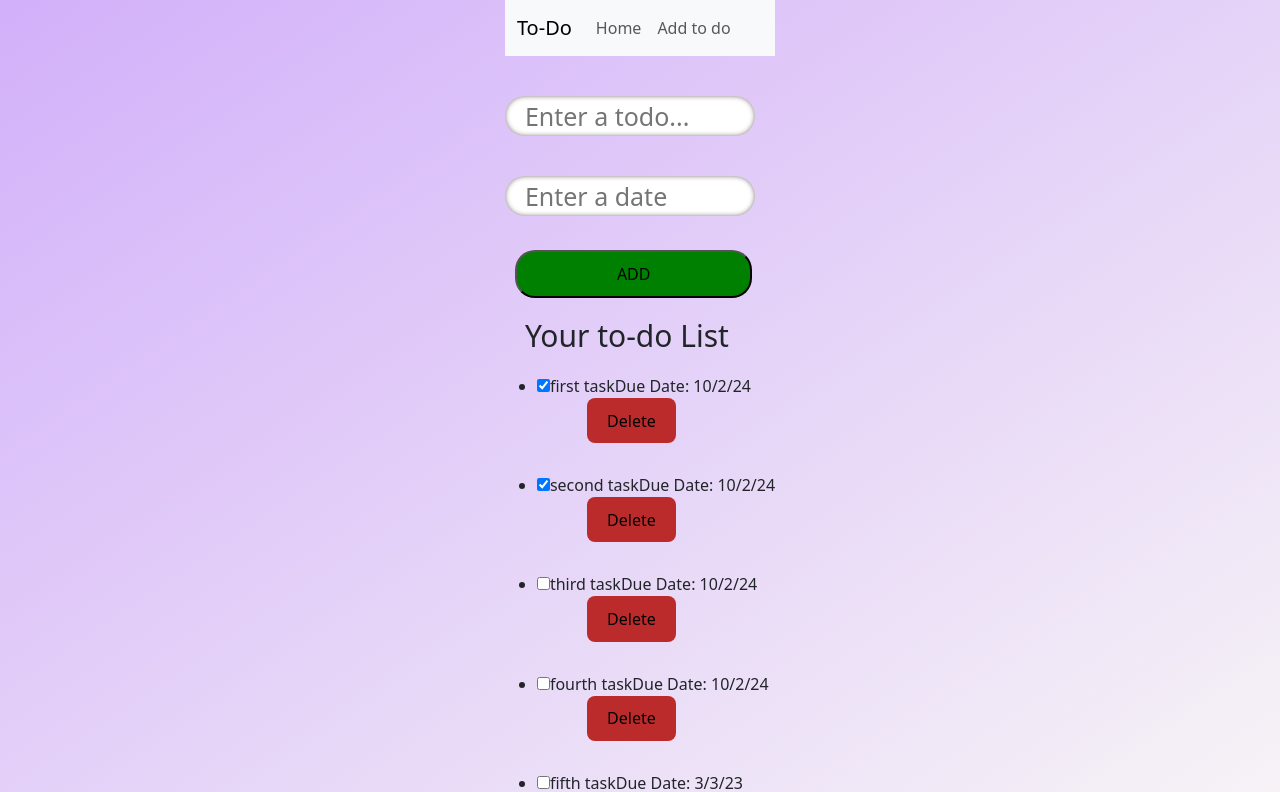
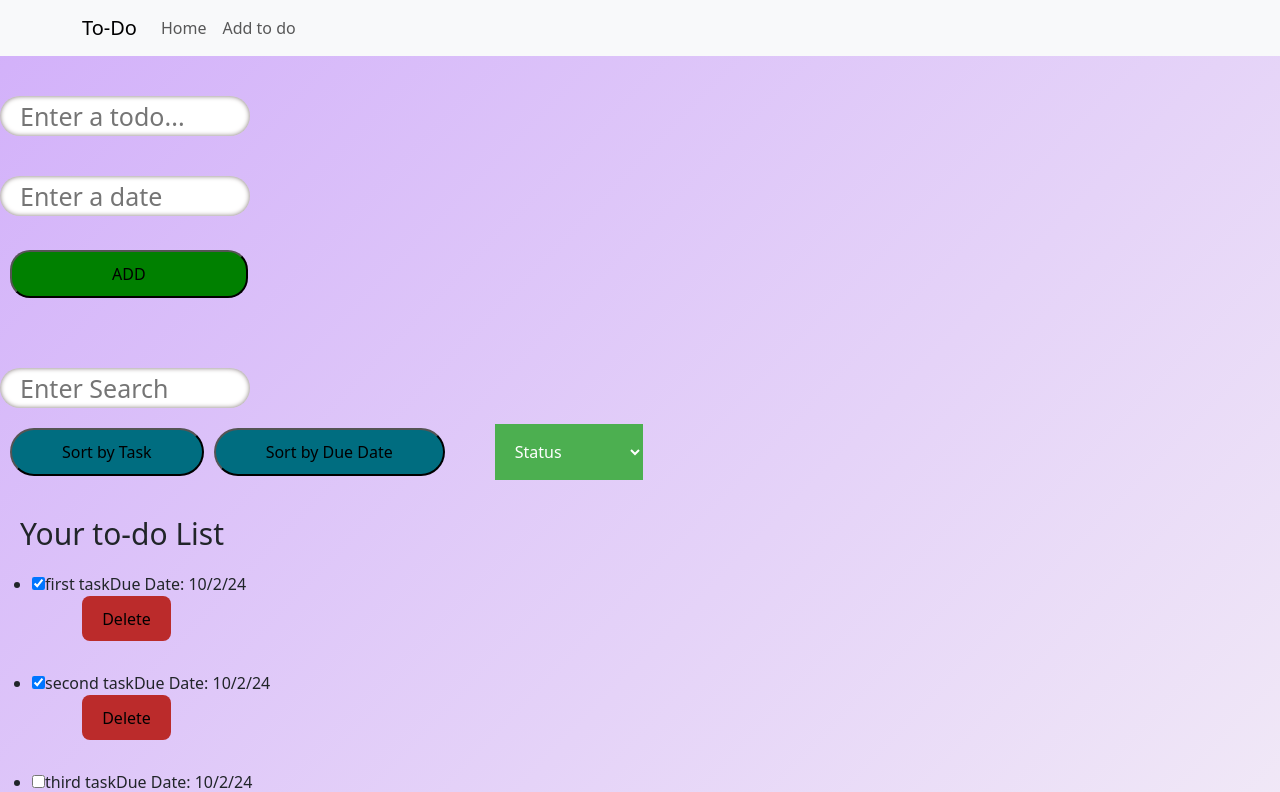
Before and after one commit to SharanyaSD/ReactJS, a React app: page / in a window 1280 px wide. Shown: the top 792 px of the page. Built offline with nearby package versions, Linux system fonts and the light colour scheme; data requests are answered from the project's data file; the HTML template or start-up script is replaced by a standard one; a web font is replaced by a local one.

Commit message:
Added Filters- search,sort, status

```diff
--- /dev/null
+++ b/src/component/FilterBar.tsx
@@ -0,0 +1,58 @@
+import React, { useState } from "react";
+import "./styles.css";
+
+const FilterBar = ({
+  onSearch,
+  onSortByTask,
+  onSortByDueDate,
+  onStatusChange,
+}: {
+  onSearch: (value: string) => void;
+  onSortByTask: () => void;
+  onSortByDueDate: () => void;
+  onStatusChange: (value: string) => void;
+}) => {
+  const [searchItem, setSearchItem] = useState("");
+  const [statusValue, setStatusValue] = useState("");
+
+  const handleSearchChange = (e: React.ChangeEvent<HTMLInputElement>) => {
+    setSearchItem(e.target.value);
+    onSearch(e.target.value);
+  };
+
+  const handleStatusChange = (e: React.ChangeEvent<HTMLSelectElement>) => {
+    setStatusValue(e.target.value);
+    onStatusChange(e.target.value);
+  };
+
+  return (
+    <div className="filter-bar">
+      <input
+        className="input"
+        type="text"
+        placeholder="Enter Search"
+        value={searchItem}
+        onChange={handleSearchChange}
+      />
+
+      <button className="sortBtn" onClick={onSortByTask}>
+        Sort by Task
+      </button>
+      <button className="sortBtn" onClick={onSortByDueDate}>
+        Sort by Due Date
+      </button>
+
+      <select
+        className="statusDropdown"
+        value={statusValue}
+        onChange={handleStatusChange}
+      >
+        <option value="">Status</option>
+        <option value="completed">Completed</option>
+        <option value="incomplete">Incompleted</option>
+      </select>
+    </div>
+  );
+};
+
+export default FilterBar;
--- a/src/component/Todo.tsx
+++ b/src/component/Todo.tsx
@@ -6,9 +6,11 @@ import useFetch from "./useFetch";
 import usePost from "./usePost";
 import { url } from "../utils/TodoApi";
 import "./styles.css";
+import FilterBar from "./FilterBar";
+
 function Todo() {
   const [todos, setTodos] = useState<TodoInterface[]>([]);
-  const { loading, error } = useFetch();
+  const { data, loading, error } = useFetch();
   const { fetchPost } = usePost();
 
   useEffect(() => {
@@ -26,12 +28,14 @@ function Todo() {
     setTodos([...todos, newTodo]);
     alert("Added successfully");
   };
-  console.log("Todos", todos);
 
   const deleteTodo = (id: number) => {
     const filterTodo = todos.filter((todo) => todo.id !== id);
     setTodos(filterTodo);
   };
+
+  // const updateTodoEndpoint = (id: number, completed: boolean) =>
+  //   `/api/todos/${id}completed=#{completed}`;
 
   const handleCheckbox = (id: number, checked: boolean) => {
     const updatedTodos = todos.map((todo) =>
@@ -40,11 +44,55 @@ function Todo() {
     setTodos(updatedTodos);
   };
 
-  console.log({ todos });
+  console.log(todos);
+
+  const handleSearch = (value: string) => {
+    if (value === "") {
+      setTodos(data);
+    } else {
+      const filterTodos = todos.filter((todo) =>
+        todo.title.toLowerCase().includes(value.toLowerCase())
+      );
+      setTodos(filterTodos);
+    }
+  };
+
+  const sortByTitle = () => {
+    const sortedTodos = [...todos].sort((a, b) => {
+      if (a.title > b.title) return 1;
+      if (a.title < b.title) return -1;
+      return 0;
+    });
+    setTodos(sortedTodos);
+  };
+
+  const sortByDate = () => {
+    const sortedTodos = [...todos].sort((a, b) => {
+      if (a.dueDate > b.dueDate) return 1;
+      if (a.dueDate < b.dueDate) return -1;
+      return 0;
+    });
+    setTodos(sortedTodos);
+  };
+
+  const handleStatusChange = (value: string) => {
+    let filteredTodos = [...data];
+    if (value === "completed")
+      filteredTodos = filteredTodos.filter((todo) => todo.completed);
+    else if (value === "incomplete")
+      filteredTodos = filteredTodos.filter((todo) => !todo.completed);
+    setTodos(filteredTodos);
+  };
+
   return (
     <>
       <AddTodo addTodo={addTodo} />
-
+      <FilterBar
+        onSearch={handleSearch}
+        onSortByTask={sortByTitle}
+        onSortByDueDate={sortByDate}
+        onStatusChange={handleStatusChange}
+      />
       {error ? (
         <p> {error} </p>
       ) : loading ? (
--- a/src/component/styles.css
+++ b/src/component/styles.css
@@ -9,7 +9,7 @@
     transition: 0.2s;
     box-shadow: inset 0 0 5px rgb(128, 118, 118);
     display: flex;
-    /* align-items: center; */
+    align-items: center;
     justify-content: space-between;
     background-color: white;
     padding-left: 20px;
@@ -30,19 +30,17 @@
 
 }
 
+
 .deletAlign {
   margin-left: 50px;
   margin-bottom: 30px;
 }
 
-body {
-    margin: 0;
-    display: flex;
-    justify-content: center;
-    align-items: center;
-    min-height: 100vh;
-    background: linear-gradient(to bottom right, #d2b0fa, #f8f6f6);
-  }
+  body {
+      margin: 0;
+      text-align: center;
+      background: linear-gradient(to bottom right, #d2b0fa, #f8f6f6);
+    }
 
 .input:focus {
     box-shadow: 0 0 10px 1000px rgba(150, 114, 170, 0.5);
@@ -80,25 +78,23 @@ body {
 .input_submit:active {
     transform: scale(0.9);
     box-shadow: 0 0 5px black;
-}d
-
+}
 .todos {
     display: flex;
-    justify-content: space-evenly;
     width: 90%;
     flex-wrap: wrap;
 }
 
 
 
-/* .button {
+.button {
     margin-top: 30px;
     border-radius: 10px;
     background-color: rgb(175, 22, 22) ;
     margin-left: 30px;
     padding : 10px 100px;
 
-} */
+}
 
 .addButton {
   background-color: green;
@@ -106,10 +102,64 @@ body {
   margin-left: 10px;
   padding : 10px 100px;
   border-radius: 20px;
+  margin-bottom: 30px;
 }
 
+
+.sortBtn {
+  background-color: rgb(0, 109, 128);
+  margin-top: 20px;
+  margin-left: 10px;
+  padding : 10px 50px;
+  border-radius: 50px;
+  margin-bottom: 20px;
+}
   .h1 {
     color: black;
     align-items: center;
     justify-content: space-between;
   }
+
+
+  .statusDropdown {
+    background-color: #4CAF50;
+    color: white;
+    margin-left: 50px;
+    position: relative;
+    display: inline-block;
+    padding: 16px;
+    font-size: 16px;
+    border: none;
+    cursor: pointer;
+  }
+
+  .statusDropdown {
+    position: relative;
+    display: inline-block;
+  }
+
+  .statusDropdown-content {
+    display: none;
+    position: absolute;
+    background-color: #f9f9f9;
+    min-width: 160px;
+    box-shadow: 0px 8px 16px 0px rgba(0,0,0,0.2);
+    z-index: 1;
+  }
+
+  .statusDropdown-content a {
+    color: black;
+    padding: 12px 16px;
+    text-decoration: none;
+    display: block;
+  }
+
+  .statusDropdown-content a:hover {background-color: #f1f1f1}
+
+  .statusDropdown:hover .dropdown-content {
+    display: block;
+  }
+
+  .statusDropdown:hover .dropbtn {
+    background-color: #3e8e41;
+  }
--- a/src/database/db.json
+++ b/src/database/db.json
@@ -25,9 +25,27 @@
       "dueDate": "10/2/24"
     },
     {
-      "id": 5,
+      "id": "5",
       "title": "fifth task",
       "dueDate": "3/3/23",
+      "completed": false
+    },
+    {
+      "id": "6",
+      "title": "six",
+      "dueDate": "12/3/24",
+      "completed": false
+    },
+    {
+      "id": "7",
+      "title": "seven",
+      "dueDate": "3/4/25",
+      "completed": false
+    },
+    {
+      "id": 8,
+      "title": "todo 8",
+      "dueDate": "12/5/24",
       "completed": false
     }
   ]
```
